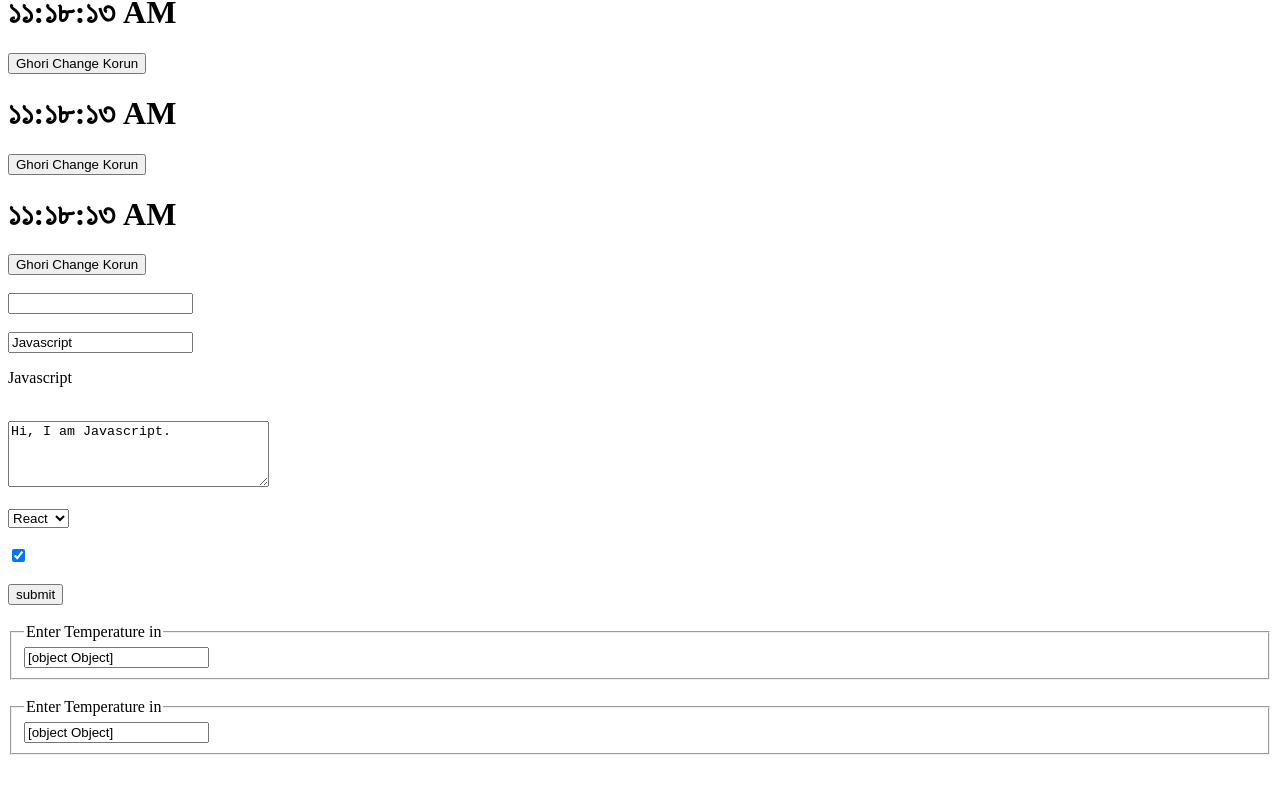
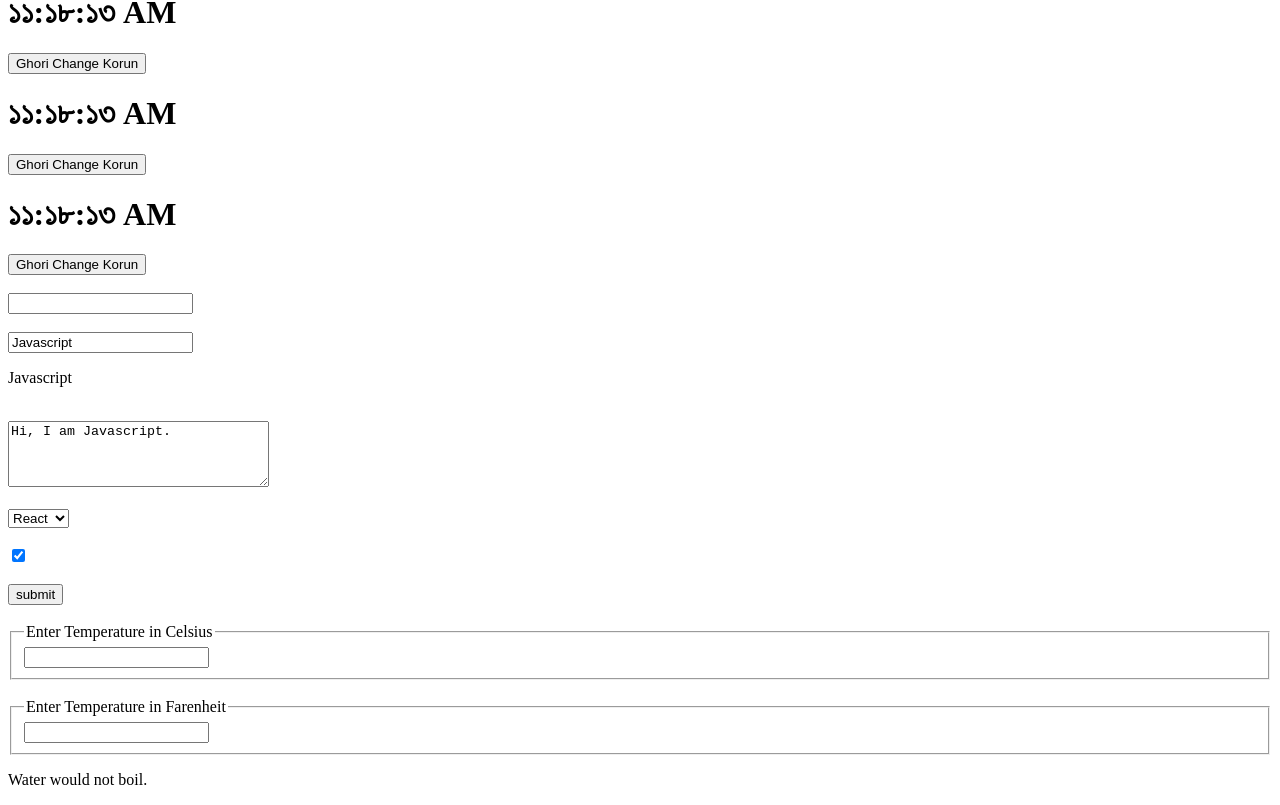
Before and after one commit to motiurrahman124/react-practice, a React (Create React App) app: page / in a window 1280 px wide. Shown: the part 261-1066 px from the top of the page. Before the commit the page ends 1024 px from the top, so only its background shows below. Built offline with nearby package versions, Linux system fonts and the light colour scheme.

Commit message:
temperature converter done

```diff
--- a/src/components/BoilingVerdict.js
+++ b/src/components/BoilingVerdict.js
@@ -1,5 +1,5 @@
-export default function BoilVerdict({celcius = 0}){
-    if(celcius >= 100){
+export default function BoilVerdict({celsius = 0}){
+    if(celsius >= 100){
         return <p>The water would boil.</p>
     }
     return <p>Water would not boil.</p>
--- a/src/components/Calculator.js
+++ b/src/components/Calculator.js
@@ -1,7 +1,7 @@
 import React from "react";
 import BoilVerdict from "./BoilingVerdict";
+import { convert, toCelsius, toFarenheit } from "./lib/converter";
 import TemperatureInput from "./TemperatureInput";
-import { convert, toCelcius, toFarenheit } from "./lib/converter";
 
 export default class Calculator extends React.Component {
   state = {
@@ -18,24 +18,24 @@
   render() {
     const { temperature, scale } = this.state;
     const celsius =
-      scale === "f" ? convert(temperature, toCelcius) : temperature;
+      scale === 'f' ? convert(temperature, toCelsius) : temperature;
     const farenheit =
-      scale === "f" ? convert(temperature, toFarenheit) : temperature;
+      scale === 'c' ? convert(temperature, toFarenheit) : temperature;
     return (
       <>
         <br />
         <TemperatureInput
-          scale="c"
+          scale='c'
           temperature={celsius}
           onTemperatureChange={this.handleChange}
         />
         <br />
         <TemperatureInput
-            scale="f"
+            scale='f'
             temperature={farenheit}
             onTemperatureChange={this.handleChange}
         />
-        {/* <BoilVerdict celcius={parseFloat(temperature)}/> */}
+        <BoilVerdict celsius={parseFloat(celsius)}/>
       </>
     );
   }
--- a/src/components/TemperatureInput.js
+++ b/src/components/TemperatureInput.js
@@ -1,15 +1,22 @@
 import React from "react";
 
 const scaleNames = {
-    c: 'Celsius',
-    f: 'Farenheit'
+  c: "Celsius",
+  f: "Farenheit",
+};
+export default function TemperatureInput({
+  temperature,
+  scale,
+  onTemperatureChange,
+}) {
+  return (
+    <fieldset>
+      <legend>Enter Temperature in {scaleNames[scale]}</legend>
+      <input
+        type="text"
+        value={temperature}
+        onChange={(e) => onTemperatureChange(e, scale)}
+      />
+    </fieldset>
+  );
 }
-export default function TemperatureInput (temperature, scale, onTemperatureChange) {
-
-        return(
-                <fieldset>
-                    <legend>Enter Temperature in {scaleNames[scale]}</legend>
-                    <input type="text" value={temperature} onChange={onTemperatureChange}/>
-                </fieldset>
-        );
-}
--- a/src/components/lib/converter.js
+++ b/src/components/lib/converter.js
@@ -1,9 +1,9 @@
-export function toCelcius(farenheit){
+export function toCelsius(farenheit){
     return ((farenheit - 32)*5)/9;
 }
 
-export function toFarenheit(celcius){
-    return ((celcius*9)/5)+32;
+export function toFarenheit(celsius){
+    return ((celsius*9)/5)+32;
 }
 
 export function convert(temperature, convertTo){
```
